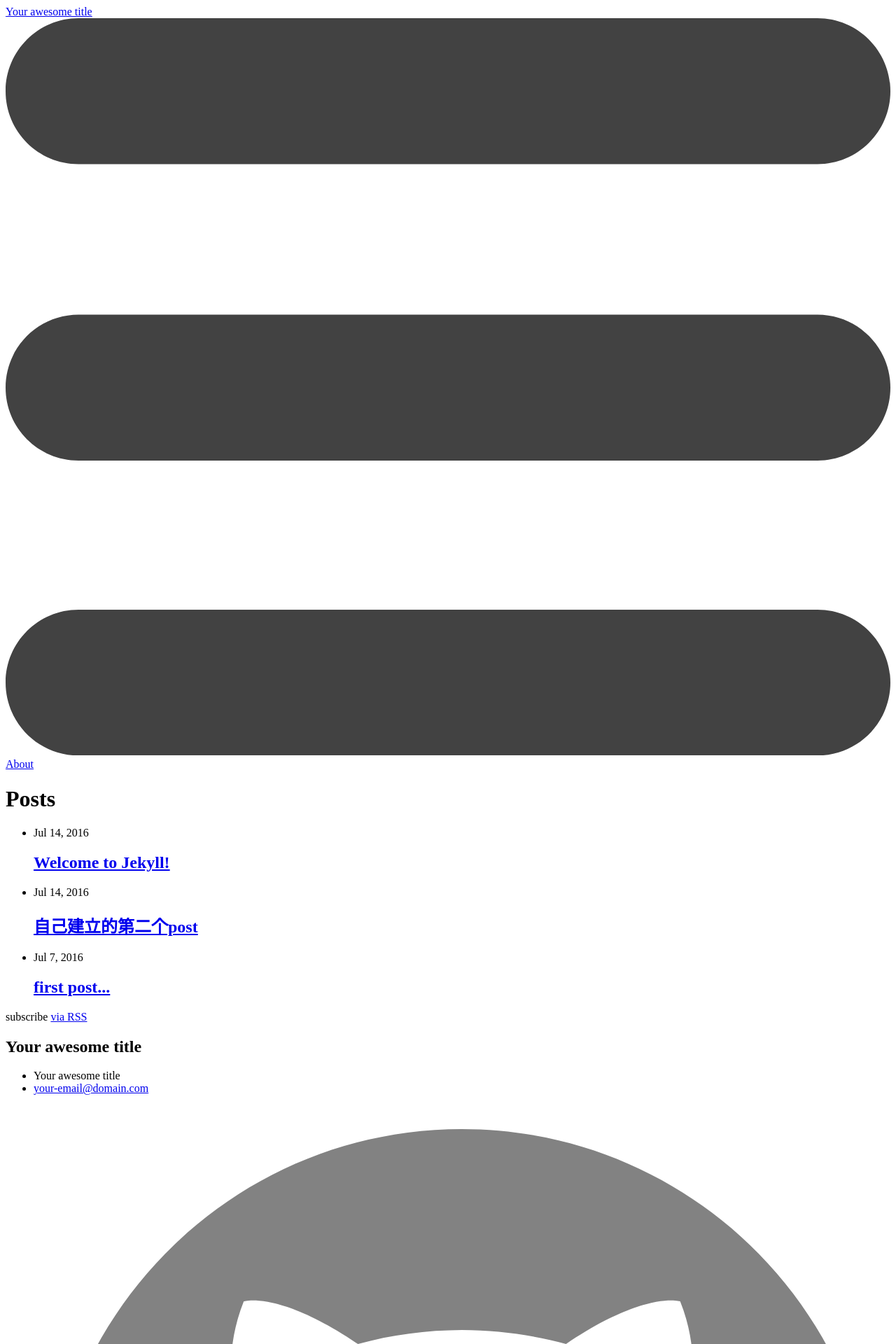
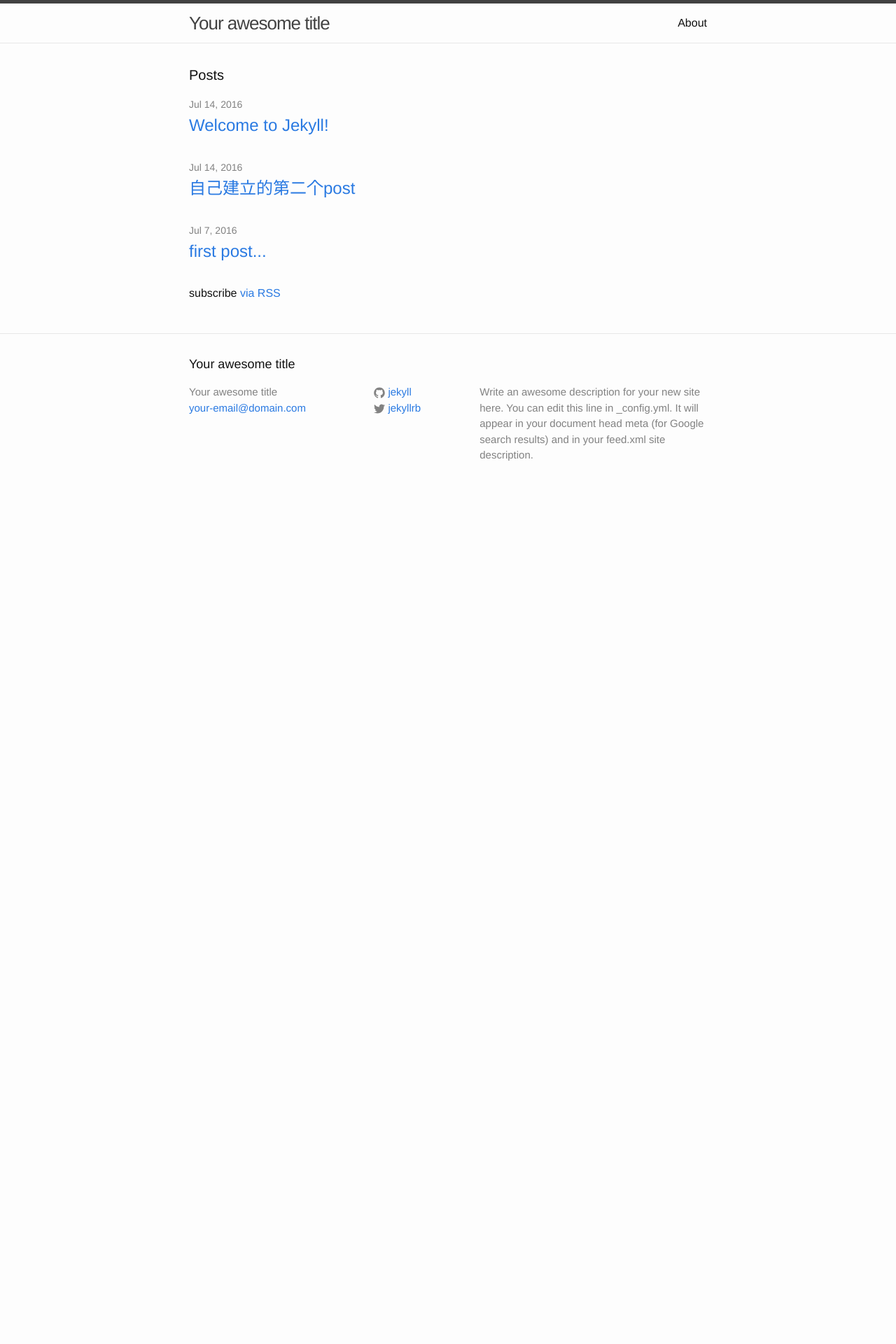
Before and after one commit to joeyliu2012/2016_summer_web_design, a Jekyll site: the page built from index.html, in a window 1280 px wide. Shown: the top 1920 px of the page at 70% size. Built offline with Jekyll 4.4.1, drawn with Linux system fonts in a browser that asks for light colours; after the commit the page ends 900 px from its top, so only the background shows below that.

```diff
--- a/_config.yml
+++ b/_config.yml
@@ -12,7 +12,7 @@ description: > # this means to ignore newlines until "baseurl:"
   Write an awesome description for your new site here. You can edit this
   line in _config.yml. It will appear in your document head meta (for
   Google search results) and in your feed.xml site description.
-baseurl: "2016_summer_web_design" # the subpath of your site, e.g. /blog
+baseurl: "/2016_summer_web_design" # the subpath of your site, e.g. /blog
 url: "http://yourdomain.com" # the base hostname & protocol for your site
 twitter_username: jekyllrb
 github_username:  jekyll
```
